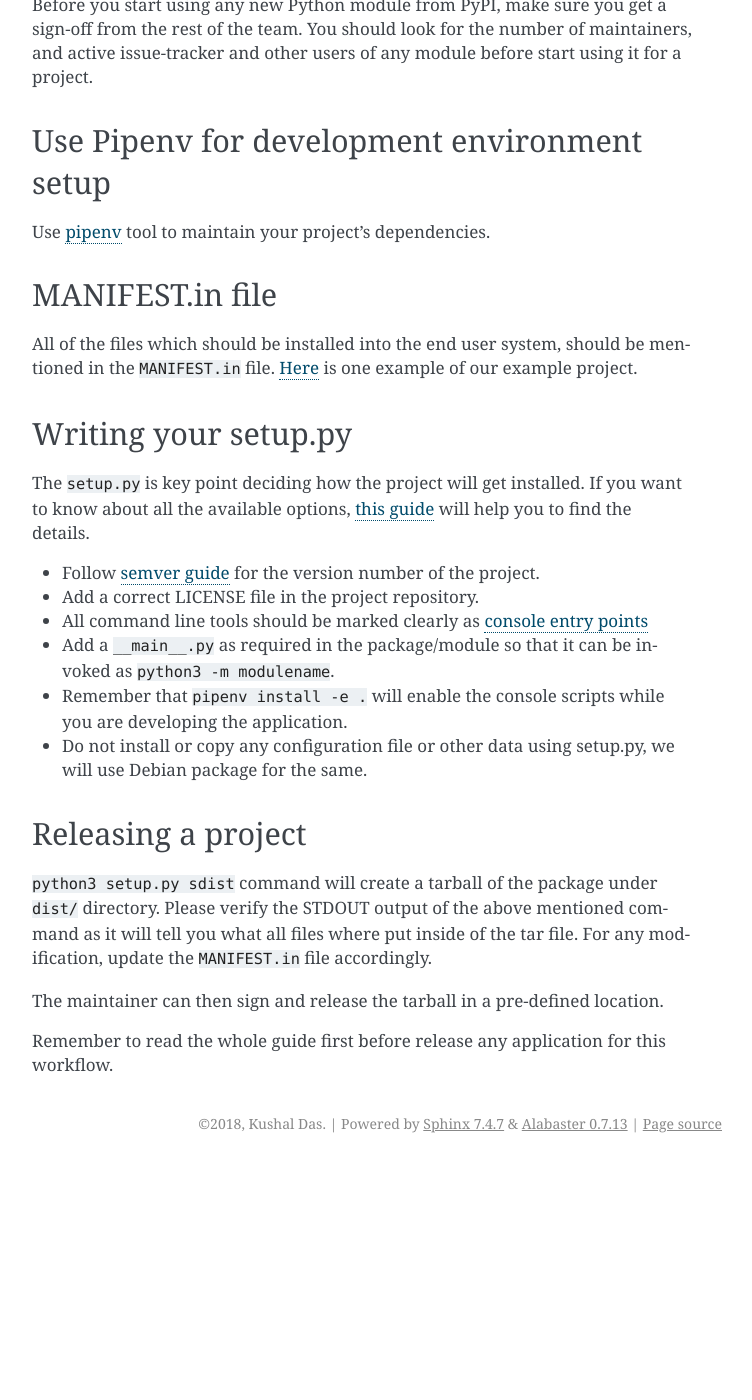
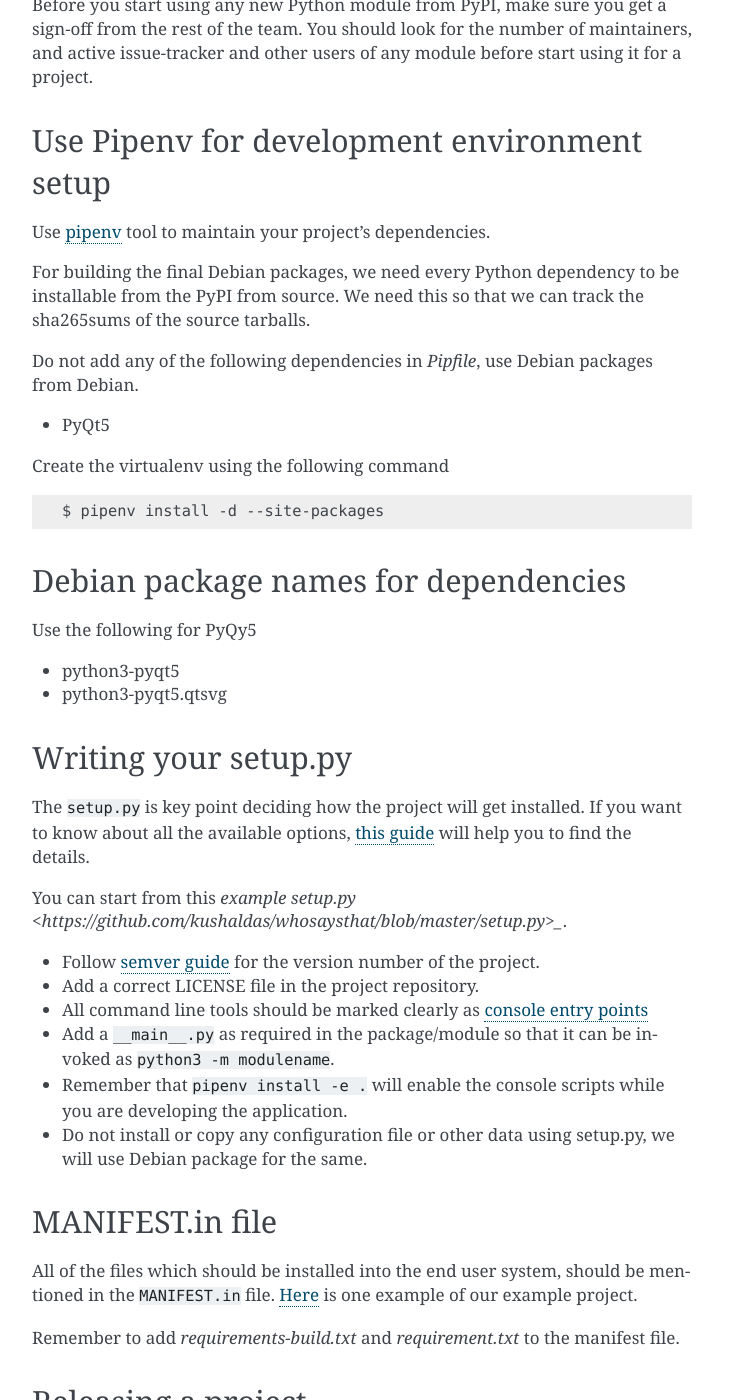
Before and after one commit to freedomofpress/securedrop-debian-packaging-guide, a Sphinx documentation site: the page built from docs/pythondevels.rst, in a window 1280 px wide and 1400 px high, scrolled down 677 px. Shown: the whole window, without its empty margins (388-1140 px from the left). Built offline with Sphinx 7.4.7, drawn with Linux system fonts in a browser that asks for light colours; before the commit the page ends 1840 px from its top, so only the background shows below that; some of the changed text lies outside the part shown.

Commit message:
Updates based on feedback from josh
Adds more detailed steps in various parts.

```diff
--- a/docs/pythondevels.rst
+++ b/docs/pythondevels.rst
@@ -37,13 +37,29 @@ Use Pipenv for development environment setup
 Use `pipenv <https://pipenv.readthedocs.io/en/latest/>`_ tool to maintain your
 project's dependencies.
 
-MANIFEST.in file
------------------
+For building the final Debian packages, we need every Python dependency to be installable
+from the PyPI from source. We need this so that we can track the sha265sums of the source
+tarballs.
 
-All of the files which should be installed into the end user system, should be
-mentioned in the ``MANIFEST.in`` file. `Here
-<https://github.com/kushaldas/whosaysthat/blob/master/MANIFEST.in>`_ is one
-example of our example project.
+Do not add any of the following dependencies in *Pipfile*, use Debian packages
+from Debian.
+
+- PyQt5
+
+Create the virtualenv using the following command
+
+::
+
+    $ pipenv install -d --site-packages
+
+
+Debian package names for dependencies
+--------------------------------------
+
+Use the following for PyQy5
+
+- python3-pyqt5
+- python3-pyqt5.qtsvg
 
 
 Writing your setup.py
@@ -54,12 +70,25 @@ you want to know about all the available options, `this guide
 <https://packaging.python.org/guides/distributing-packages-using-setuptools/>`_
 will help you to find the details.
 
+You can start from this `example setup.py <https://github.com/kushaldas/whosaysthat/blob/master/setup.py>_`.
+
 - Follow `semver guide <https://semver.org/>`_ for the version number of the project.
 - Add a correct LICENSE file in the project repository.
 - All command line tools should be marked clearly as `console entry points <https://packaging.python.org/guides/distributing-packages-using-setuptools/#entry-points>`_
 - Add a ``__main__.py`` as required in the package/module so that it can be invoked as ``python3 -m modulename``.
 - Remember that ``pipenv install -e .`` will enable the console scripts while you are developing the application.
 - Do not install or copy any configuration file or other data using setup.py, we will use Debian package for the same.
+
+
+MANIFEST.in file
+-----------------
+
+All of the files which should be installed into the end user system, should be
+mentioned in the ``MANIFEST.in`` file. `Here
+<https://github.com/kushaldas/whosaysthat/blob/master/MANIFEST.in>`_ is one
+example of our example project.
+
+Remember to add `requirements-build.txt` and `requirement.txt` to the manifest file.
 
 Releasing a project
 -------------------
```
Also changed, not shown: docs/internalpackaging.rst (+19 -1 lines).
